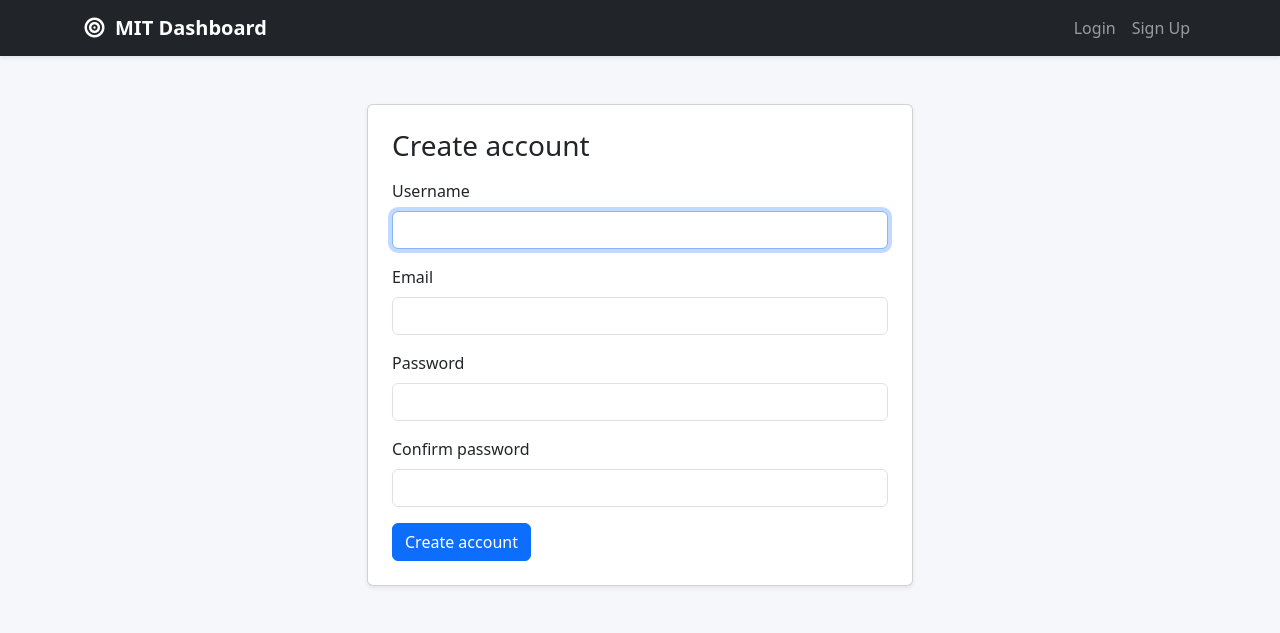
After one commit to elivergara/Focused-Time-Tracker, a Django app: page /signup/ in a window 1280 px wide. The commit adds this page. Shown: the top 633 px of the page. Run offline with Django 5.2, Linux system fonts and the light colour scheme; style sheets or scripts are compiled from the project's sources; some libraries are stand-ins or nearby versions.

Commit message:
Add Django auth and per-user data isolation for skills and MIT tracking

```diff
--- a/core/forms.py
+++ b/core/forms.py
@@ -1,7 +1,23 @@
 from django import forms
+from django.contrib.auth.forms import UserCreationForm
+from django.contrib.auth.models import User
 from django.forms import BaseInlineFormSet, inlineformset_factory
 
 from .models import DailyCheckin, MITSession, Skill
+
+
+class SignUpForm(UserCreationForm):
+    email = forms.EmailField(required=True, widget=forms.EmailInput(attrs={"class": "form-control"}))
+
+    class Meta:
+        model = User
+        fields = ("username", "email", "password1", "password2")
+
+    def __init__(self, *args, **kwargs):
+        super().__init__(*args, **kwargs)
+        self.fields["username"].widget.attrs.update({"class": "form-control"})
+        self.fields["password1"].widget.attrs.update({"class": "form-control"})
+        self.fields["password2"].widget.attrs.update({"class": "form-control"})
 
 
 class DailyCheckinForm(forms.ModelForm):
@@ -40,8 +56,12 @@ class MITSessionForm(forms.ModelForm):
         }
 
     def __init__(self, *args, **kwargs):
+        user = kwargs.pop("user", None)
         super().__init__(*args, **kwargs)
-        self.fields["skill"].queryset = Skill.objects.filter(is_active=True)
+        qs = Skill.objects.filter(is_active=True)
+        if user and user.is_authenticated:
+            qs = qs.filter(owner=user)
+        self.fields["skill"].queryset = qs
         self.fields["skill"].required = True
         self.fields["miss_reason"].required = False
 
--- a/core/urls.py
+++ b/core/urls.py
@@ -3,6 +3,7 @@ from . import views
 
 urlpatterns = [
     path("", views.home, name="home"),
+    path("signup/", views.signup, name="signup"),
     path("checkins/new/", views.checkin_create, name="checkin_create"),
     path("checkins/<int:pk>/", views.checkin_detail, name="checkin_detail"),
     path("checkins/<int:pk>/edit/", views.checkin_edit, name="checkin_edit"),
--- a/core/views.py
+++ b/core/views.py
@@ -3,22 +3,30 @@ from collections import defaultdict
 from datetime import date, datetime, timedelta
 
 from django.contrib import messages
+from django.contrib.auth import login
+from django.contrib.auth.decorators import login_required
 from django.db.models import Count, Q, Sum
 from django.db.models.functions import TruncMonth
 from django.http import HttpResponse
 from django.shortcuts import get_object_or_404, redirect, render
 
-from .forms import DailyCheckinForm, MITSessionFormSet, SkillForm
+from .forms import DailyCheckinForm, MITSessionFormSet, SignUpForm, SkillForm
 from .models import DailyCheckin, MITSession, Skill
+
+
+def _ensure_default_skills(user):
+    defaults = ["Bible", "Guitar", "Work/Skills"]
+    for name in defaults:
+        Skill.objects.get_or_create(owner=user, name=name, defaults={"description": "Default category", "goal_minutes": 120, "is_active": True})
 
 
 def _is_checkin_completed(checkin):
     mits = list(checkin.mits.all())
-    return len(mits) == 3 and all(m.status == MITSession.Status.COMPLETED for m in mits)
+    return len(mits) >= 1 and all(m.status == MITSession.Status.COMPLETED for m in mits)
 
 
-def _current_streak():
-    checkins = DailyCheckin.objects.prefetch_related("mits").order_by("-date")
+def _current_streak(user):
+    checkins = DailyCheckin.objects.filter(owner=user).prefetch_related("mits").order_by("-date")
     if not checkins.exists():
         return 0
 
@@ -44,10 +52,7 @@ def _monthly_narrative(month_sessions, completion_rate):
         .order_by("-actual")
     )
     top = next((s for s in skill_minutes if s["skill__name"] and (s["actual"] or 0) > 0), None)
-    if top:
-        lead = f"Top focus so far: {top['skill__name']} ({top['actual'] or 0} min)."
-    else:
-        lead = "You have planned MITs logged, but actual minutes are still sparse."
+    lead = f"Top focus so far: {top['skill__name']} ({top['actual'] or 0} min)." if top else "You have planned MITs logged, but actual minutes are still sparse."
 
     if completion_rate >= 80:
         tone = "Strong consistency this month. Keep the same cadence."
@@ -59,9 +64,34 @@ def _monthly_narrative(month_sessions, completion_rate):
     return f"{lead} {tone}"
 
 
+def signup(request):
+    if request.user.is_authenticated:
+        return redirect("home")
+
+    if request.method == "POST":
+        form = SignUpForm(request.POST)
+        if form.is_valid():
+            user = form.save()
+            _ensure_default_skills(user)
+            login(request, user)
+            messages.success(request, "Account created. Welcome to MIT Dashboard.")
+            return redirect("home")
+    else:
+        form = SignUpForm()
+
+    return render(request, "core/signup.html", {"form": form})
+
+
+@login_required
 def home(request):
+    _ensure_default_skills(request.user)
+
     today = date.today()
-    month_sessions = MITSession.objects.filter(daily_checkin__date__year=today.year, daily_checkin__date__month=today.month)
+    month_sessions = MITSession.objects.filter(
+        daily_checkin__owner=request.user,
+        daily_checkin__date__year=today.year,
+        daily_checkin__date__month=today.month,
+    )
 
     summary = month_sessions.aggregate(
         total=Count("id"),
@@ -73,12 +103,13 @@ def home(request):
     total = summary["total"] or 0
     completed = summary["completed"] or 0
     completion_rate = round((completed / total) * 100, 1) if total else 0
-    current_streak = _current_streak()
+    current_streak = _current_streak(request.user)
 
-    recent_mits = MITSession.objects.select_related("daily_checkin", "skill").order_by("-daily_checkin__date", "skill__name")[:9]
+    recent_mits = MITSession.objects.select_related("daily_checkin", "skill").filter(daily_checkin__owner=request.user).order_by("-daily_checkin__date", "skill__name")[:9]
 
     trend_qs = (
-        MITSession.objects.annotate(month=TruncMonth("daily_checkin__date"))
+        MITSession.objects.filter(daily_checkin__owner=request.user)
+        .annotate(month=TruncMonth("daily_checkin__date"))
         .values("month")
         .annotate(planned=Sum("planned_minutes"), actual=Sum("actual_minutes"))
         .order_by("month")
@@ -91,7 +122,7 @@ def home(request):
     category_labels = [r["skill__name"] or "(No skill)" for r in skill_qs]
     category_data = [r["count"] for r in skill_qs]
 
-    goals = Skill.objects.filter(is_active=True).order_by("name")
+    goals = Skill.objects.filter(owner=request.user, is_active=True).order_by("name")
     goal_progress = []
     for g in goals:
         actual = month_sessions.filter(skill=g).aggregate(v=Sum("actual_minutes"))["v"] or 0
@@ -116,31 +147,35 @@ def home(request):
     return render(request, "core/home.html", context)
 
 
+@login_required
 def checkin_create(request):
-    checkin = DailyCheckin()
+    checkin = DailyCheckin(owner=request.user)
 
     if request.method == "POST":
         form = DailyCheckinForm(request.POST, instance=checkin)
-        formset = MITSessionFormSet(request.POST, instance=checkin)
+        formset = MITSessionFormSet(request.POST, instance=checkin, form_kwargs={"user": request.user}, prefix="mits")
         if form.is_valid() and formset.is_valid():
-            checkin = form.save()
+            checkin = form.save(commit=False)
+            checkin.owner = request.user
+            checkin.save()
             formset.instance = checkin
             formset.save()
             messages.success(request, "Daily MIT check-in saved.")
             return redirect("home")
     else:
         form = DailyCheckinForm(instance=checkin, initial={"date": date.today()})
-        formset = MITSessionFormSet(instance=checkin)
+        formset = MITSessionFormSet(instance=checkin, form_kwargs={"user": request.user}, prefix="mits")
 
     return render(request, "core/checkin_form.html", {"form": form, "formset": formset, "mode": "create"})
 
 
+@login_required
 def checkin_edit(request, pk):
-    checkin = get_object_or_404(DailyCheckin, pk=pk)
+    checkin = get_object_or_404(DailyCheckin, pk=pk, owner=request.user)
 
     if request.method == "POST":
         form = DailyCheckinForm(request.POST, instance=checkin)
-        formset = MITSessionFormSet(request.POST, instance=checkin)
+        formset = MITSessionFormSet(request.POST, instance=checkin, form_kwargs={"user": request.user}, prefix="mits")
         if form.is_valid() and formset.is_valid():
             form.save()
             formset.save()
@@ -148,18 +183,19 @@ def checkin_edit(request, pk):
             return redirect("checkin_detail", pk=checkin.pk)
     else:
         form = DailyCheckinForm(instance=checkin)
-        formset = MITSessionFormSet(instance=checkin)
+        formset = MITSessionFormSet(instance=checkin, form_kwargs={"user": request.user}, prefix="mits")
 
     return render(request, "core/checkin_form.html", {"form": form, "formset": formset, "mode": "edit", "checkin": checkin})
 
 
+@login_required
 def skill_manage(request):
     if request.method == "POST":
         action = request.POST.get("action", "create")
         if action == "delete":
             skill_id = request.POST.get("skill_id")
-            skill = get_object_or_404(Skill, pk=skill_id)
-            if skill.sessions.exists():
+            skill = get_object_or_404(Skill, pk=skill_id, owner=request.user)
+            if skill.sessions.filter(daily_checkin__owner=request.user).exists():
                 skill.is_active = False
                 skill.save(update_fields=["is_active"])
                 messages.info(request, f"{skill.name} has history, so it was deactivated instead of deleted.")
@@ -170,19 +206,22 @@ def skill_manage(request):
 
         form = SkillForm(request.POST)
         if form.is_valid():
-            form.save()
+            skill = form.save(commit=False)
+            skill.owner = request.user
+            skill.save()
             messages.success(request, "Skill saved.")
             return redirect("skill_manage")
     else:
         form = SkillForm()
 
-    skills = Skill.objects.all()
+    skills = Skill.objects.filter(owner=request.user)
     return render(request, "core/skill_manage.html", {"form": form, "skills": skills})
 
 
+@login_required
 def monthly_summary(request):
     month_str = request.GET.get("month", "")
-    sessions = MITSession.objects.select_related("daily_checkin", "skill")
+    sessions = MITSession.objects.select_related("daily_checkin", "skill").filter(daily_checkin__owner=request.user)
 
     if month_str:
         try:
@@ -215,6 +254,7 @@ def monthly_summary(request):
     return render(request, "core/monthly_summary.html", {"rows": rows, "selected_month": month_str})
 
 
+@login_required
 def checkin_detail(request, pk):
-    checkin = get_object_or_404(DailyCheckin.objects.prefetch_related("mits__skill"), pk=pk)
+    checkin = get_object_or_404(DailyCheckin.objects.prefetch_related("mits__skill"), pk=pk, owner=request.user)
     return render(request, "core/checkin_detail.html", {"checkin": checkin})
--- a/mit_dashboard/settings.py
+++ b/mit_dashboard/settings.py
@@ -117,3 +117,7 @@ USE_TZ = True
 
 STATIC_URL = 'static/'
 STATICFILES_DIRS = [BASE_DIR / 'static']
+
+LOGIN_URL = '/accounts/login/'
+LOGIN_REDIRECT_URL = '/'
+LOGOUT_REDIRECT_URL = '/accounts/login/'
--- a/mit_dashboard/urls.py
+++ b/mit_dashboard/urls.py
@@ -1,23 +1,8 @@
-"""
-URL configuration for mit_dashboard project.
-
-The `urlpatterns` list routes URLs to views. For more information please see:
-    https://docs.djangoproject.com/en/6.0/topics/http/urls/
-Examples:
-Function views
-    1. Add an import:  from my_app import views
-    2. Add a URL to urlpatterns:  path('', views.home, name='home')
-Class-based views
-    1. Add an import:  from other_app.views import Home
-    2. Add a URL to urlpatterns:  path('', Home.as_view(), name='home')
-Including another URLconf
-    1. Import the include() function: from django.urls import include, path
-    2. Add a URL to urlpatterns:  path('blog/', include('blog.urls'))
-"""
 from django.contrib import admin
 from django.urls import include, path
 
 urlpatterns = [
-    path('admin/', admin.site.urls),
-    path('', include('core.urls')),
+    path("admin/", admin.site.urls),
+    path("accounts/", include("django.contrib.auth.urls")),
+    path("", include("core.urls")),
 ]
--- a/templates/base.html
+++ b/templates/base.html
@@ -20,18 +20,21 @@
 
         <div class="collapse navbar-collapse" id="mainNav">
           <ul class="navbar-nav ms-auto mb-2 mb-lg-0">
-            <li class="nav-item">
-              <a class="nav-link" href="{% url 'home' %}"><i class="fa-solid fa-house me-1"></i>Home</a>
-            </li>
-            <li class="nav-item">
-              <a class="nav-link" href="{% url 'checkin_create' %}"><i class="fa-solid fa-plus me-1"></i>New Check-in</a>
-            </li>
-            <li class="nav-item">
-              <a class="nav-link" href="{% url 'monthly_summary' %}"><i class="fa-solid fa-chart-column me-1"></i>Monthly</a>
-            </li>
-            <li class="nav-item">
-              <a class="nav-link" href="{% url 'skill_manage' %}"><i class="fa-solid fa-layer-group me-1"></i>Skills</a>
-            </li>
+            {% if request.user.is_authenticated %}
+              <li class="nav-item"><a class="nav-link" href="{% url 'home' %}"><i class="fa-solid fa-house me-1"></i>Home</a></li>
+              <li class="nav-item"><a class="nav-link" href="{% url 'checkin_create' %}"><i class="fa-solid fa-plus me-1"></i>New Check-in</a></li>
+              <li class="nav-item"><a class="nav-link" href="{% url 'monthly_summary' %}"><i class="fa-solid fa-chart-column me-1"></i>Monthly</a></li>
+              <li class="nav-item"><a class="nav-link" href="{% url 'skill_manage' %}"><i class="fa-solid fa-layer-group me-1"></i>Skills</a></li>
+              <li class="nav-item"><span class="nav-link text-light-emphasis">{{ request.user.username }}</span></li>
+              <li class="nav-item">
+                <form action="{% url 'logout' %}" method="post" class="d-inline">{% csrf_token %}
+                  <button type="submit" class="btn btn-sm btn-outline-light mt-1 ms-2">Logout</button>
+                </form>
+              </li>
+            {% else %}
+              <li class="nav-item"><a class="nav-link" href="{% url 'login' %}">Login</a></li>
+              <li class="nav-item"><a class="nav-link" href="{% url 'signup' %}">Sign Up</a></li>
+            {% endif %}
           </ul>
         </div>
       </div>
--- /dev/null
+++ b/templates/core/signup.html
@@ -0,0 +1,23 @@
+{% extends 'base.html' %}
+{% block title %}Sign Up · MIT Dashboard{% endblock %}
+
+{% block content %}
+<div class="container py-5">
+  <div class="row justify-content-center">
+    <div class="col-md-6">
+      <div class="card shadow-sm p-4">
+        <h3 class="mb-3">Create account</h3>
+        <form method="post">
+          {% csrf_token %}
+          {{ form.non_field_errors }}
+          <div class="mb-3"><label class="form-label">Username</label>{{ form.username }}</div>
+          <div class="mb-3"><label class="form-label">Email</label>{{ form.email }}</div>
+          <div class="mb-3"><label class="form-label">Password</label>{{ form.password1 }}</div>
+          <div class="mb-3"><label class="form-label">Confirm password</label>{{ form.password2 }}</div>
+          <button class="btn btn-primary" type="submit">Create account</button>
+        </form>
+      </div>
+    </div>
+  </div>
+</div>
+{% endblock %}
```
Also changed, not shown: core/admin.py (+7 -6 lines), core/models.py (+11 -2 lines), templates/registration/login.html (added, +27 -0 lines), core/migrations/0004_dailycheckin_owner_skill_owner_and_more.py (added).
